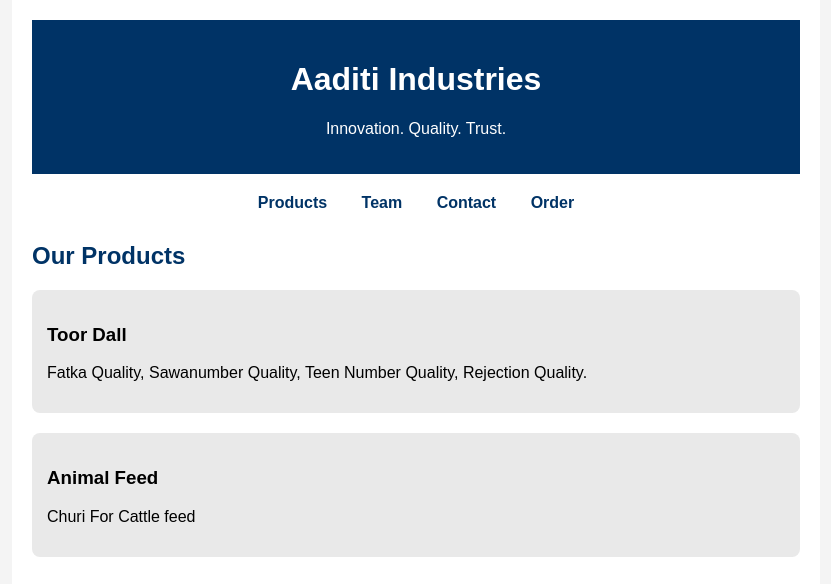
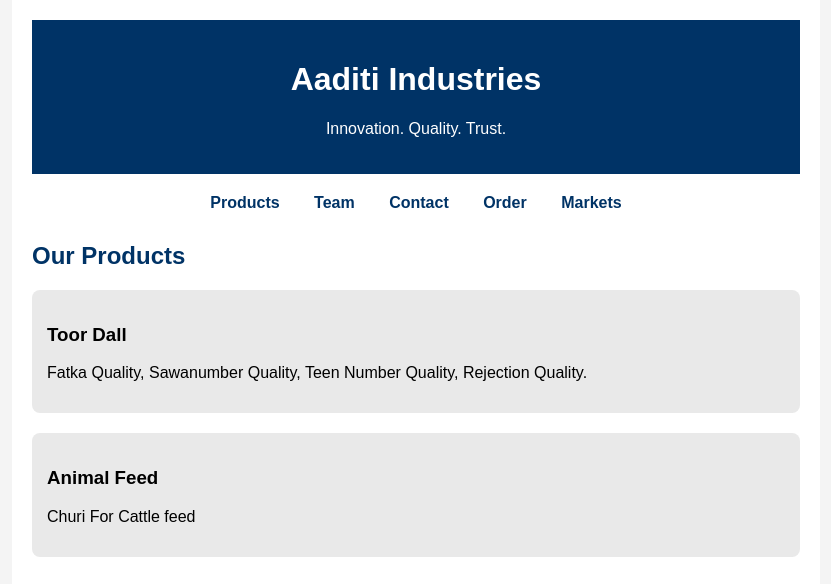
Before and after one commit to krnagrl/aaditiindustries, a plain HTML site: page index.html in a window 1280 px wide. Shown: the top 584 px of the page, without its empty margins (224-1055 px from the left). Drawn offline with Linux system fonts and the light colour scheme.

Commit message:
Update index.html

```diff
--- a/index.html
+++ b/index.html
@@ -81,6 +81,8 @@
       <a href="team.html">Team</a>
       <a href="#contact">Contact</a>
       <a href="order.html">Order</a>
+            <a href="market.html">Markets</a>
+
     </nav>
 
     <section id="products">
```
